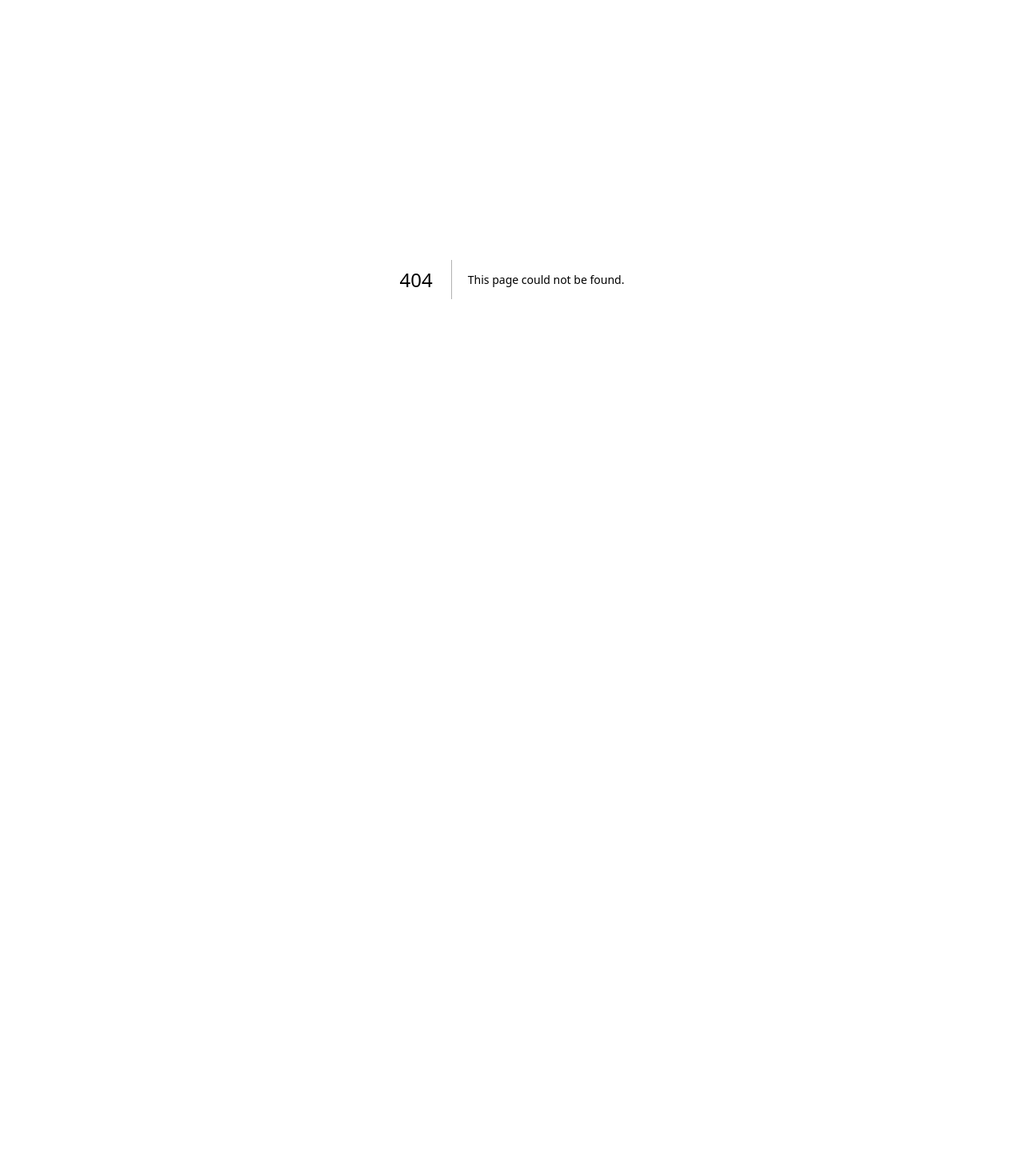
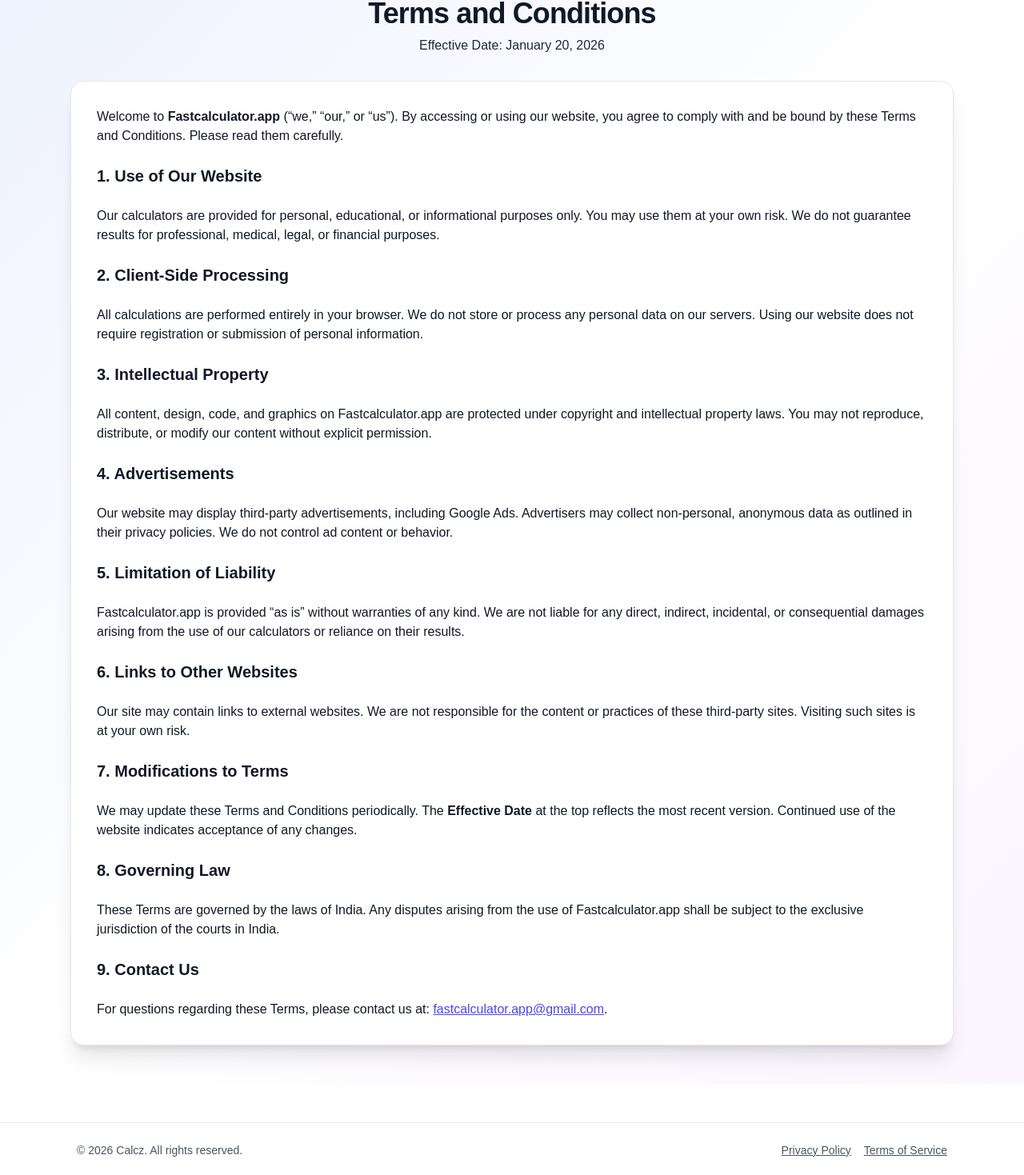
Before and after one commit to rjabhilashsankar/fast-calcz, a Next.js app: page /terms in a window 1280 px wide. Before the commit this address had no page. Shown: the part 116-1585 px from the top of the page at 80% size. Before the commit the page ends 865 px from the top, so only its background shows below. Built offline with nearby package versions, Linux system fonts and the light colour scheme.

Commit message:
Updated privacy policy

```diff
--- a/app/layout.tsx
+++ b/app/layout.tsx
@@ -2,6 +2,8 @@
 import { Geist, Geist_Mono } from "next/font/google";
 import "./globals.css";
 import Header from "./components/Header";
+import Footer from "@/components/Footer";
+
 
 const geistSans = Geist({
   variable: "--font-geist-sans",
@@ -28,6 +30,7 @@
       <body className={`${geistSans.variable} ${geistMono.variable} antialiased`}>
         <Header />
         {children}
+      <Footer />
       </body>
     </html>
   );
--- /dev/null
+++ b/app/privacy/page.tsx
@@ -0,0 +1,69 @@
+// File: /app/privacy/page.tsx
+
+export const metadata = {
+  title: "Privacy Policy - Fastcalculator.app",
+  description: "Learn how Fastcalculator.app protects your privacy. No personal data is collected; all calculations happen in your browser. Google Ads compliant.",
+};
+
+export default function PrivacyPolicyPage() {
+  return (
+    <main className="min-h-screen bg-gradient-to-br from-indigo-50 via-white to-purple-50">
+      <div className="max-w-6xl mx-auto px-3 sm:px-4 lg:px-6 py-12">
+        <header className="mb-8 text-center max-w-3xl mx-auto">
+          <h1 className="text-3xl sm:text-4xl font-bold text-gray-900 mb-2 tracking-tight">
+            Privacy Policy
+          </h1>
+          <p className="text-gray-800 text-sm sm:text-base font-medium">
+            Effective Date: January 20, 2026
+          </p>
+        </header>
+
+        <section className="space-y-6 bg-white rounded-2xl p-6 sm:p-8 shadow-xl border border-gray-200">
+          <p className="text-gray-900 font-medium">
+            <strong>Fastcalculator.app</strong> (“we,” “our,” or “us”) is committed to protecting your privacy. This Privacy Policy explains how we handle information when you visit and use our website.
+          </p>
+
+          <h2 className="text-xl font-bold text-gray-900">1. Information We Collect</h2>
+          <p className="text-gray-900 font-medium">
+            Our calculators are fully <strong>client-side</strong>, meaning all calculations happen in your browser. We <strong>do not collect, store, or share any personal information</strong>, including names, dates of birth, email addresses, or IP addresses.
+          </p>
+
+          <h2 className="text-xl font-bold text-gray-900">2. Cookies and Tracking</h2>
+          <p className="text-gray-900 font-medium">
+            We <strong>do not use cookies or tracking scripts</strong> to collect personal data. Some third-party services, such as ad networks, may use cookies for advertising purposes.
+          </p>
+
+          <h2 className="text-xl font-bold text-gray-900">3. Advertising</h2>
+          <p className="text-gray-900 font-medium">
+            We may display ads from third-party providers, including Google Ads. These providers may collect anonymous information about your interactions with the ads. For more information, see <a href="https://policies.google.com/technologies/ads" className="text-indigo-600 underline">Google Privacy & Terms</a>.
+          </p>
+
+          <h2 className="text-xl font-bold text-gray-900">4. Third-Party Services</h2>
+          <p className="text-gray-900 font-medium">
+            Our website may contain links to other websites. We are <strong>not responsible for the privacy practices</strong> of these external sites.
+          </p>
+
+          <h2 className="text-xl font-bold text-gray-900">5. Your Rights</h2>
+          <p className="text-gray-900 font-medium">
+            Since we do not collect personal data, there are <strong>no personal data rights to exercise</strong>. You can safely use our calculators without providing any information.
+          </p>
+
+          <h2 className="text-xl font-bold text-gray-900">6. Security</h2>
+          <p className="text-gray-900 font-medium">
+            We do not store any user data. All calculations are performed <strong>locally in your browser</strong>, ensuring your data remains private.
+          </p>
+
+          <h2 className="text-xl font-bold text-gray-900">7. Changes to This Privacy Policy</h2>
+          <p className="text-gray-900 font-medium">
+            We may update this Privacy Policy from time to time. The <strong>“Effective Date”</strong> at the top will reflect the most recent update.
+          </p>
+
+          <h2 className="text-xl font-bold text-gray-900">8. Contact Us</h2>
+          <p className="text-gray-900 font-medium">
+            For questions about this Privacy Policy, please contact us at: <a href="mailto:Fastcalculator.app@gmail.com" className="text-indigo-600 underline">fastcalculator.app@gmail.com</a>.
+          </p>
+        </section>
+      </div>
+    </main>
+  );
+}
--- /dev/null
+++ b/app/terms/page.tsx
@@ -0,0 +1,74 @@
+// File: /app/terms/page.tsx
+
+export const metadata = {
+  title: "Terms and Conditions - Fastcalculator.app",
+  description: "Read the Terms and Conditions for using Fastcalculator.app. Free online calculators, client-side processing, and Google Ads compliant.",
+};
+
+export default function TermsPage() {
+  return (
+    <main className="min-h-screen bg-gradient-to-br from-indigo-50 via-white to-purple-50">
+      <div className="max-w-6xl mx-auto px-3 sm:px-4 lg:px-6 py-12">
+        <header className="mb-8 text-center max-w-3xl mx-auto">
+          <h1 className="text-3xl sm:text-4xl font-bold text-gray-900 mb-2 tracking-tight">
+            Terms and Conditions
+          </h1>
+          <p className="text-gray-800 text-sm sm:text-base font-medium">
+            Effective Date: January 20, 2026
+          </p>
+        </header>
+
+        <section className="space-y-6 bg-white rounded-2xl p-6 sm:p-8 shadow-xl border border-gray-200">
+          <p className="text-gray-900 font-medium">
+            Welcome to <strong>Fastcalculator.app</strong> (“we,” “our,” or “us”). By accessing or using our website, you agree to comply with and be bound by these Terms and Conditions. Please read them carefully.
+          </p>
+
+          <h2 className="text-xl font-bold text-gray-900">1. Use of Our Website</h2>
+          <p className="text-gray-900 font-medium">
+            Our calculators are provided for personal, educational, or informational purposes only. You may use them at your own risk. We do not guarantee results for professional, medical, legal, or financial purposes.
+          </p>
+
+          <h2 className="text-xl font-bold text-gray-900">2. Client-Side Processing</h2>
+          <p className="text-gray-900 font-medium">
+            All calculations are performed entirely in your browser. We do not store or process any personal data on our servers. Using our website does not require registration or submission of personal information.
+          </p>
+
+          <h2 className="text-xl font-bold text-gray-900">3. Intellectual Property</h2>
+          <p className="text-gray-900 font-medium">
+            All content, design, code, and graphics on Fastcalculator.app are protected under copyright and intellectual property laws. You may not reproduce, distribute, or modify our content without explicit permission.
+          </p>
+
+          <h2 className="text-xl font-bold text-gray-900">4. Advertisements</h2>
+          <p className="text-gray-900 font-medium">
+            Our website may display third-party advertisements, including Google Ads. Advertisers may collect non-personal, anonymous data as outlined in their privacy policies. We do not control ad content or behavior.
+          </p>
+
+          <h2 className="text-xl font-bold text-gray-900">5. Limitation of Liability</h2>
+          <p className="text-gray-900 font-medium">
+            Fastcalculator.app is provided “as is” without warranties of any kind. We are not liable for any direct, indirect, incidental, or consequential damages arising from the use of our calculators or reliance on their results.
+          </p>
+
+          <h2 className="text-xl font-bold text-gray-900">6. Links to Other Websites</h2>
+          <p className="text-gray-900 font-medium">
+            Our site may contain links to external websites. We are not responsible for the content or practices of these third-party sites. Visiting such sites is at your own risk.
+          </p>
+
+          <h2 className="text-xl font-bold text-gray-900">7. Modifications to Terms</h2>
+          <p className="text-gray-900 font-medium">
+            We may update these Terms and Conditions periodically. The <strong>Effective Date</strong> at the top reflects the most recent version. Continued use of the website indicates acceptance of any changes.
+          </p>
+
+          <h2 className="text-xl font-bold text-gray-900">8. Governing Law</h2>
+          <p className="text-gray-900 font-medium">
+            These Terms are governed by the laws of India. Any disputes arising from the use of Fastcalculator.app shall be subject to the exclusive jurisdiction of the courts in India.
+          </p>
+
+          <h2 className="text-xl font-bold text-gray-900">9. Contact Us</h2>
+          <p className="text-gray-900 font-medium">
+            For questions regarding these Terms, please contact us at: <a href="mailto:fastcalculator.app@gmail.com" className="text-indigo-600 underline">fastcalculator.app@gmail.com</a>.
+          </p>
+        </section>
+      </div>
+    </main>
+  );
+}
--- /dev/null
+++ b/components/Footer.tsx
@@ -0,0 +1,32 @@
+// components/Footer.tsx
+export default function Footer() {
+  const year = new Date().getFullYear();
+
+  return (
+    <footer className="bg-white mt-12 border-t border-gray-200">
+      <div className="max-w-6xl mx-auto px-4 sm:px-6 lg:px-8 py-6 flex flex-col sm:flex-row justify-between items-center text-sm text-gray-600">
+
+        {/* Left side */}
+        <div className="mb-2 sm:mb-0 text-center sm:text-left">
+          © {year} Calcz. All rights reserved.
+        </div>
+
+        {/* Right side links */}
+        <div className="flex gap-4">
+          <a
+            href="/privacy"
+            className="underline hover:text-indigo-600 transition-colors"
+          >
+            Privacy Policy
+          </a>
+          <a
+            href="/terms"
+            className="underline hover:text-indigo-600 transition-colors"
+          >
+            Terms of Service
+          </a>
+        </div>
+      </div>
+    </footer>
+  );
+}
```
Also changed, not shown: next-sitemap.config.js (added, +9 -0 lines), package.json (+5 -4 lines), 1 other file (tests, documents, lock files or other folders).
